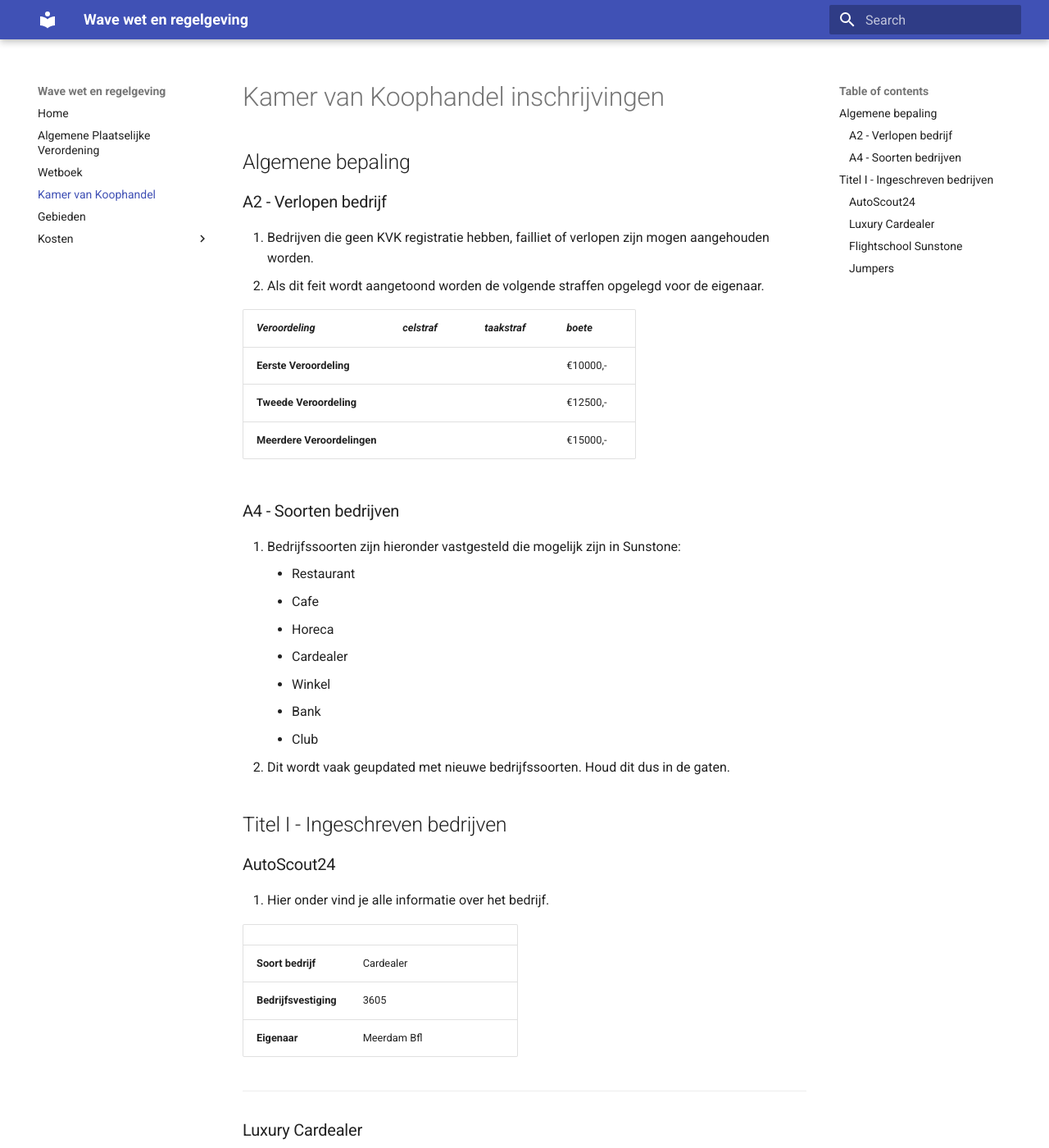
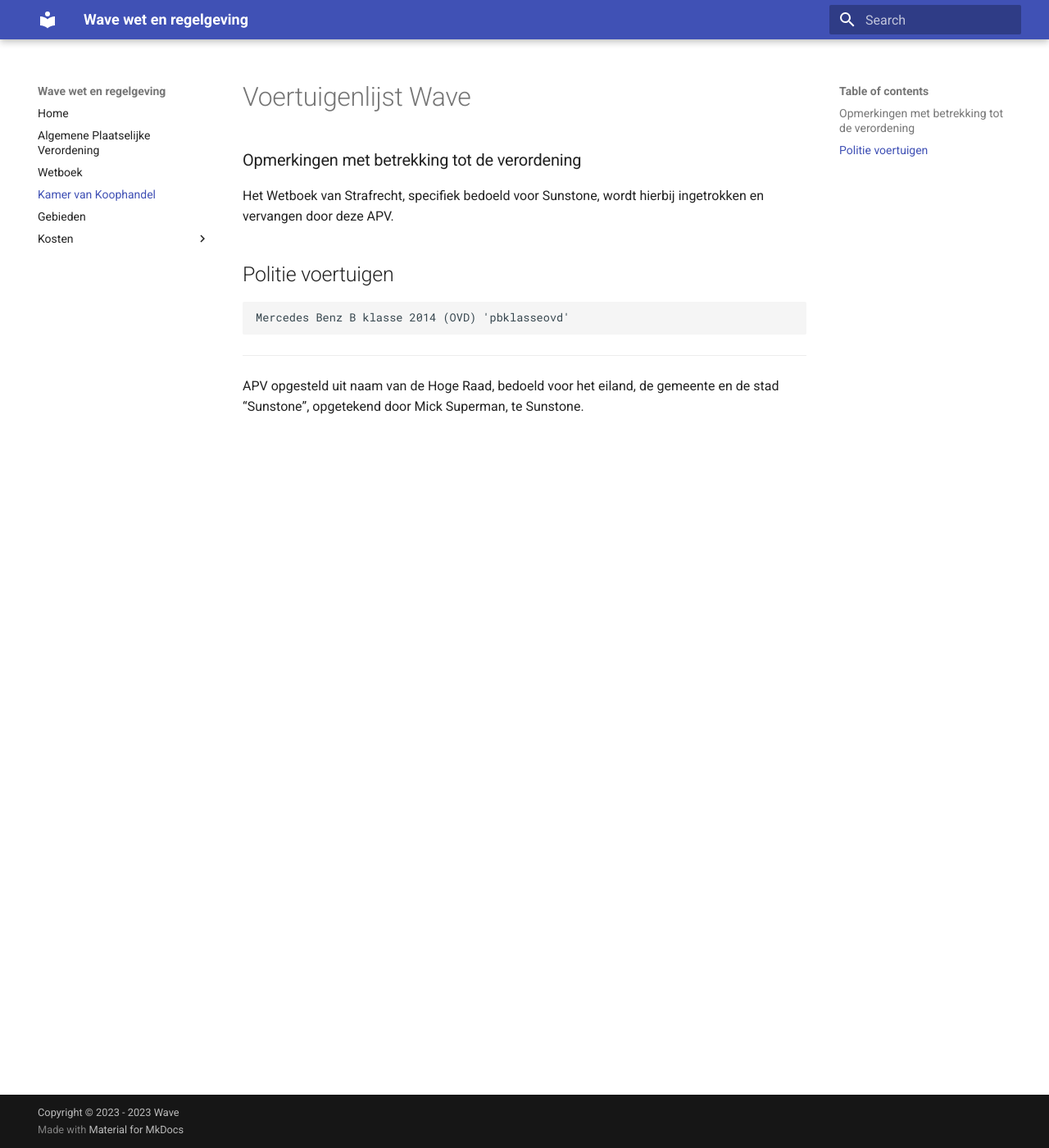
Before and after one commit to mickjoel/wetboek.sunstone, an MkDocs documentation site: the page built from docs/bedrijven.md, in a window 1280 px wide and 1400 px high. Shown: the whole window at 82% size. Built offline with MkDocs 1.6.1 and Material for MkDocs 9.7.7, drawn with Linux system fonts in a browser that asks for light colours; some of the changed text lies outside the part shown.

Commit message:
Update bedrijven.md

````diff
--- a/docs/bedrijven.md
+++ b/docs/bedrijven.md
@@ -1,77 +1,13 @@
-# Kamer van Koophandel inschrijvingen
+# Voertuigenlijst Wave
 
-## Algemene bepaling
+### Opmerkingen met betrekking tot de verordening
 
-### A2 - Verlopen bedrijf
+Het Wetboek van Strafrecht, specifiek bedoeld voor Sunstone, wordt hierbij ingetrokken en vervangen door deze APV.
 
-1. Bedrijven die geen KVK registratie hebben, failliet of verlopen zijn mogen aangehouden worden.
-2. Als dit feit wordt aangetoond worden de volgende straffen opgelegd voor de eigenaar.
-
-| *Veroordeling*  | *celstraf* | *taakstraf* | *boete* |
-|---|---|---|---|
-|  **Eerste Veroordeling** |   |  | €10000,-  |
-| **Tweede Veroordeling**  |   |  | €12500,-  |
-| **Meerdere Veroordelingen**  |   |   | €15000,-  |
-
-### A4 - Soorten bedrijven
-
-1. Bedrijfssoorten zijn hieronder vastgesteld die mogelijk zijn in Sunstone:
-    * Restaurant
-    * Cafe
-    * Horeca
-    * Cardealer
-    * Winkel
-    * Bank
-    * Club
-2. Dit wordt vaak geupdated met nieuwe bedrijfssoorten. Houd dit dus in de gaten.
-
-## Titel I - Ingeschreven bedrijven
-
-### AutoScout24
-
-1. Hier onder vind je alle informatie over het bedrijf.
-
-|   |  |  |
-|---|---|---|
-|  **Soort bedrijf** | Cardealer |
-| **Bedrijfsvestiging**  | 3605  |
-| **Eigenaar**  | Meerdam Bfl  |
+## Politie voertuigen
+```md
+Mercedes Benz B klasse 2014 (OVD) 'pbklasseovd'
+```
 
 ---------------------
-
-### Luxury Cardealer
-
-1. Hier onder vind je alle informatie over het bedrijf.
-
-|   |  |  |
-|---|---|---|
-|  **Soort bedrijf** | Cardealer |
-| **Bedrijfsvestiging**  | 7026  |
-| **Eigenaar**  | Mick Superman & Mauro Krekels |
-
----------------------
-
-### Flightschool Sunstone
-
-1. Hier onder vind je alle informatie over het bedrijf.
-
-|   |  |  |
-|---|---|---|
-|  **Soort bedrijf** | Vliegschool |
-| **Bedrijfsvestiging**  | 2011  |
-| **Eigenaar**  | Mootje Tranquille |
-
----------------------
-
-### Jumpers
-
-1. Hier onder vind je alle informatie over het bedrijf.
-
-|   |  |  |
-|---|---|---|
-|  **Soort bedrijf** | Vervoers/ accomodatie |
-| **Bedrijfsvestiging**  | 2011  |
-| **Eigenaar**  | Mootje Tranquille |
-
----------------------
-*Bedrijfsinschrijvingen Sunstone is opgesteld uit naam van de Hoge Raad, bedoeld voor het eiland, de gemeente en de stad Primelistiq, opgetekend door Mick Joel Escobar, te Primelistiq.*
+APV opgesteld uit naam van de Hoge Raad, bedoeld voor het eiland, de gemeente en de stad “Sunstone”, opgetekend door Mick Superman, te Sunstone.
````
